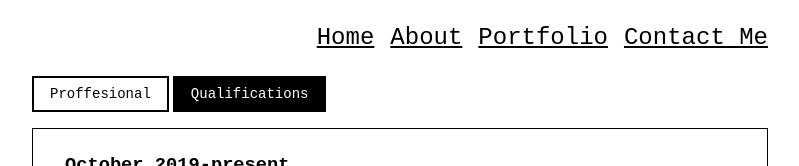
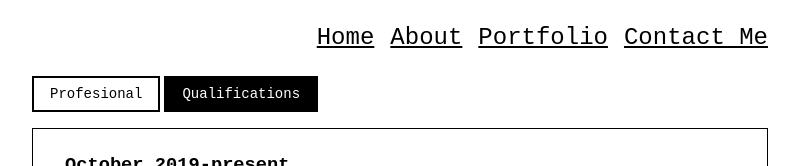
Before and after one commit to chromebanana/personal-website, a React (Create React App) app: page / in a window 1280 px wide. Both pictures are taken after a click on the element "Portfolio". Shown: the top 166 px of the page, without its empty margins (240-1039 px from the left). Built offline with nearby package versions, Linux system fonts and the light colour scheme.

Commit message:
fixed typos

```diff
--- a/src/App.js
+++ b/src/App.js
@@ -44,7 +44,7 @@ class App extends Component {
             <li>Mostly using Python and React.</li>
           </ul>
           <h2>Tools & Technical Skills</h2>
-          <p className="mb1">With Proffesional Experience: Python, React, Swift, SQL, Data Analysis and Reporting, AWS, Git.</p>
+          <p className="mb1">With profesional experience: Python, React, Swift, SQL, Data Analysis and Reporting, AWS, Git.</p>
           <p className="mt0">Academic and hobby: C, C++, Machine Learning, Smart Contracts, Systems Thinking, 32-bit microcontrollers, TouchDesigner, Processing.</p>
           <h2>Human Skills</h2><p>Workshop facilitation, Design thinking, Free-association narrative interviews, clear and confident presentation style, kind, honest and direct.</p>
           <h2>Relevant Interests</h2><p>Federeated Learning, Data Fusion using Baysian Inference, DLTs, Design Theory, Generative Art, Multi-Agent Systems, Cooperatives, Power Dynamics, Non-violent Communication, Wallace & Gromit.</p>
--- a/src/Portfolio.js
+++ b/src/Portfolio.js
@@ -27,7 +27,7 @@ class Portfolio extends React.Component {
 	constructor() {
 		super();
 		this.state = {
-			category: 'Proffesional'
+			category: 'Profesional'
 		}
 	}
 
@@ -43,8 +43,8 @@ class Portfolio extends React.Component {
  	return (
           <div>
           <Button
-          text={'Proffesional'} active={this.state.category==='Proffesional'} onClick={this.changePortfolioCategory}/><Button text={'Qualifications'} active={this.state.category==='Qualifications'} onClick={this.changePortfolioCategory}/>
-	      {this.state.category === 'Proffesional' ?
+          text={'Profesional'} active={this.state.category==='Profesional'} onClick={this.changePortfolioCategory}/><Button text={'Qualifications'} active={this.state.category==='Qualifications'} onClick={this.changePortfolioCategory}/>
+	      {this.state.category === 'Profesional' ?
 	      <div>
 	      <PortfolioItem date={'October 2019-present'}
 	      	role={'Production Supervisor, Developer'}
@@ -69,7 +69,7 @@ class Portfolio extends React.Component {
              <li>Learnt new programming languages on the job and produced production-ready code - often working on multiple platforms at once.</li>
              <li>Facilitated regular workshops with customers and staff - creating a space for collaboration and active participation with a sensitivity towards individual needs.</li>
              </ul>]} />
-	      <PortfolioItem date={'Jan--March 2017'}
+	      <PortfolioItem date={'Jan-March 2017'}
 	      	role={'Technical Project Coordinator'}
             title={'Brighton & Hove Energy Services'}
             location={'Brighton'}
@@ -89,7 +89,7 @@ class Portfolio extends React.Component {
             location={'Coursera, Online'}
             body={[<p>Currently enjoying Andrew Ng's Machine Learning course on Coursera. Submitting my assignments in Python using Jupyter notebook. Thank you @dibgerge for <a href="https://github.com/dibgerge/ml-coursera-python-assignments" target="_blank" rel="noopener noreferrer">re-writing all the programming assignments in Python</a> <span role="img" aria-label="hands clasped">🙏</span>. I'm taking my time to comprehend and check proofs. I've missed writing equations.</p>,
              <ul className="list pl0">
-             <li>Week 1: Linear Regression with one variable <span className="inline" role="img" aria-label="check mark">✔︎</span></li>
+             <li>Week 1: Linear Regression with One Variable <span className="inline" role="img" aria-label="check mark">✔︎</span></li>
              <li>Week 2: Linear Regression with Multiple Variable <span className="inline" role="img" aria-label="check mark">✔︎</span></li>
              <li>Week 3: Logistic Regression, Regularisation <span className="inline" role="img" aria-label="check mark">✔︎</span></li>
              <li>Week 4: Neural Networks Intro <span className="inline" role="img" aria-label="check mark">✔︎</span></li>
@@ -106,7 +106,9 @@ class Portfolio extends React.Component {
             title={'Blockchain Developer Program 2018'}
             location={'Consensys Academy, Online'}
             detail={'Grade: 76.1'}
-            body={<p>Smart Contract Development and Ethereum fundamentals. The course introduced key tools, security best practises and other aspects of dApp development. <a href="https://github.com/chromebanana/battleships-ethereum">My submission</a> enabled play (and betting) of turn-based games using the Ethereum blockchain. My Smart Contract was deployed to the Ropsten Test Network.</p>
+            body={<p>Smart contract development and Ethereum fundamentals.
+                The course introduced key tools, security best practises and other aspects of dApp development.
+                <a href="https://github.com/chromebanana/battleships-ethereum">My submission</a> enabled play (and betting) of turn-based games using the Ethereum blockchain. My smart contract was deployed to the Ropsten Test Network.</p>
              } />
              <PortfolioItem date={'2012-2018'}
             title={'Master of Physics'}
```
